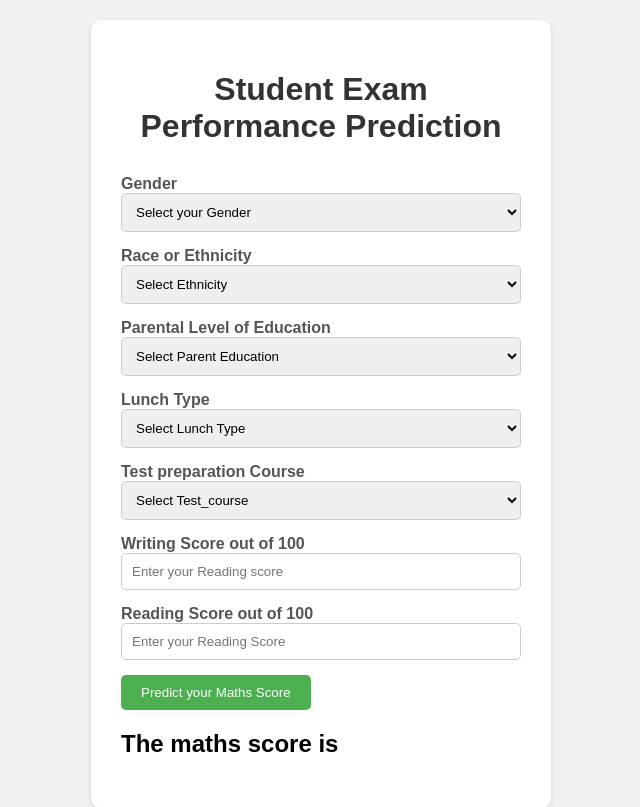
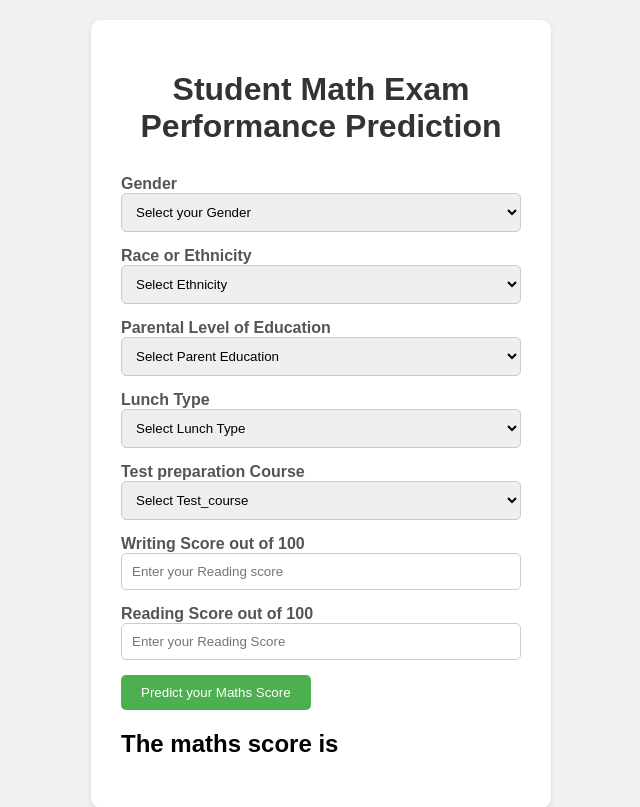
Before and after one commit to lily02092003/student-data-analysis, a Flask app: page /predictdata in a window 1280 px wide. Shown: the top 807 px of the page, without its empty margins (319-959 px from the left). Run offline with Flask 3, Linux system fonts and the light colour scheme.

Commit message:
Update home.html

```diff
--- a/templates/home.html
+++ b/templates/home.html
@@ -6,7 +6,7 @@
     <div class="login">
        <form action="{{ url_for('predict_datapoint')}}" method="post">
         <h1>
-            <legend>Student Exam Performance Prediction</legend>
+            <legend>Student Math Exam Performance Prediction</legend>
         </h1>
         <div class="mb-3">
             <label class="form-label">Gender</label>
```
